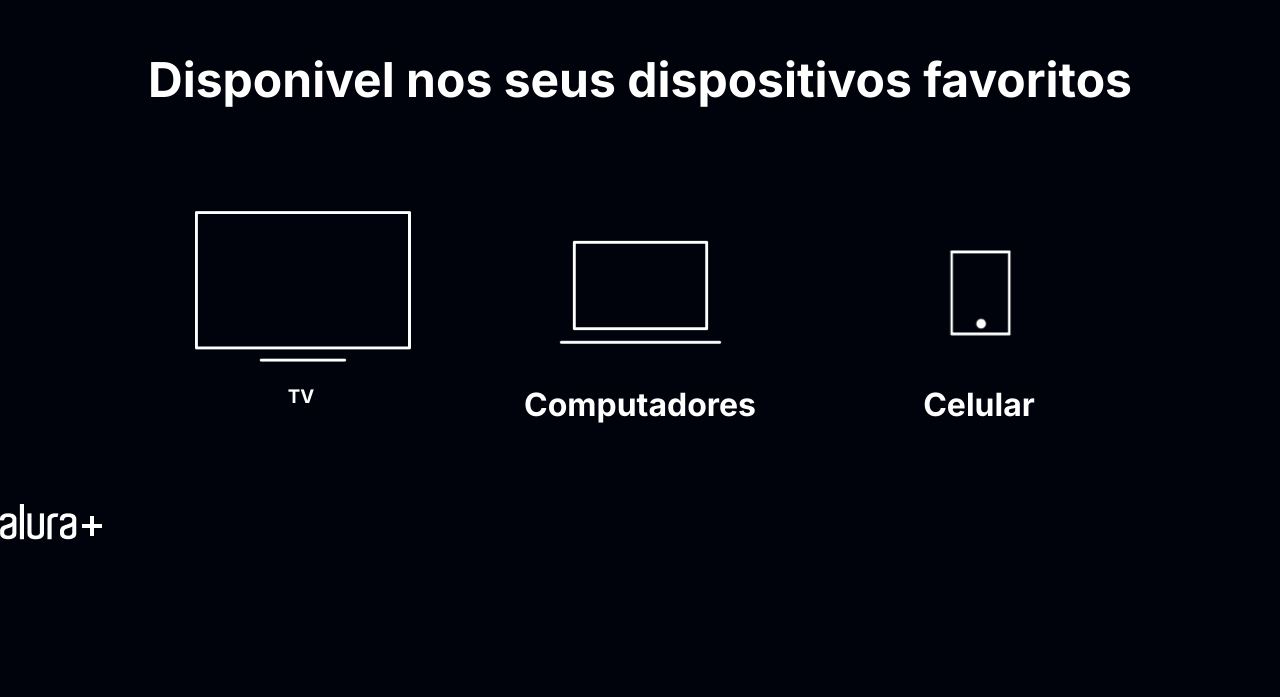
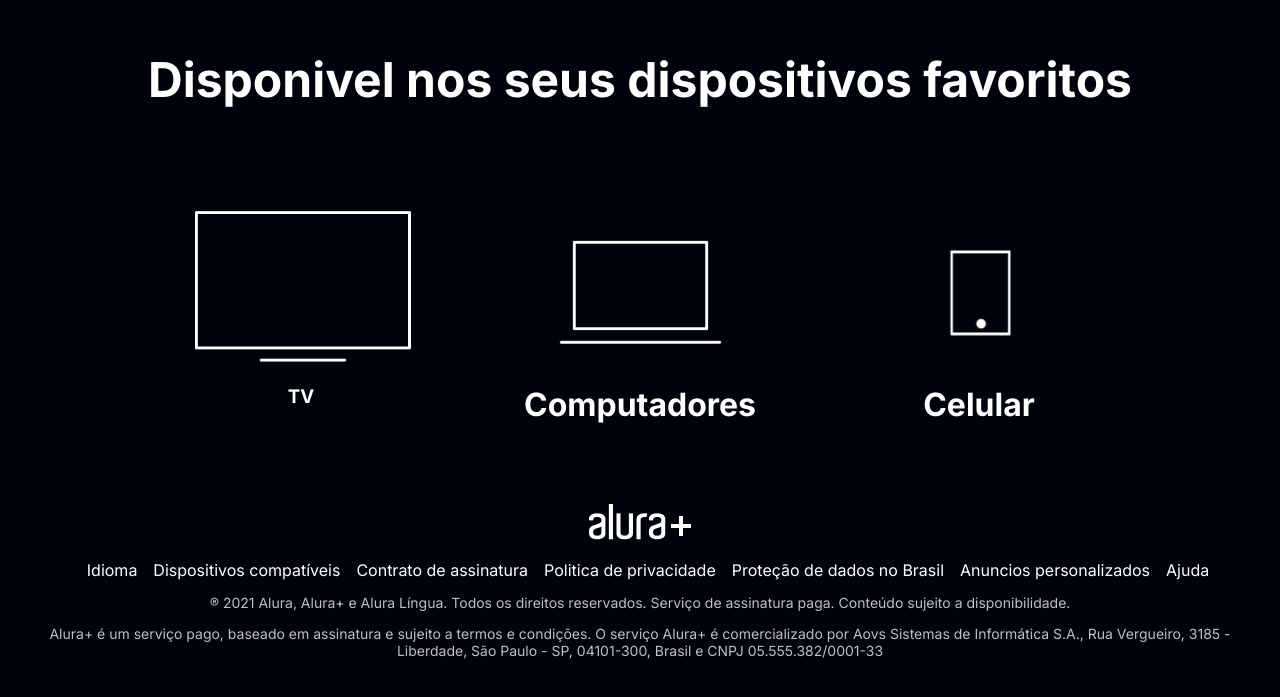
Before and after one commit to fernandorudnikmadeira/projetodoiscerto, a plain HTML site: page aluraplus-aula03/index.html in a window 1280 px wide. Shown: the part 2350-3047 px from the top of the page. Before the commit the page ends 2894 px from the top, so only its background shows below. Drawn offline with Linux system fonts and the light colour scheme.

Commit message:
Add files via upload

```diff
--- a/aluraplus-aula03/index.html
+++ b/aluraplus-aula03/index.html
@@ -58,7 +58,35 @@
 
 </section>
 <footer class="rodape">
-    <img src="img/Logo.png" alt="alura +" class="rodape__logo">
+    <img src="img/Logo.png" alt="Alura+" class="rodape__logo">
+    <ul class="rodape__lista">
+        <li class="lista__link">
+            <a href="#">Idioma</a>
+        </li>
+        <li class="lista__link">
+            <a href="#">Dispositivos compatíveis</a>
+        </li>
+        <li class="lista__link">
+            <a href="#">Contrato de assinatura</a>
+        </li>
+        <li class="lista__link">
+            <a href="#">Politica de privacidade</a>
+        </li>
+        <li class="lista__link">
+            <a href="#">Proteção de dados no Brasil</a>
+        </li>
+        <li class="lista__link">
+            <a href="#">Anuncios personalizados</a>
+        </li>
+        <li class="lista__link">
+            <a href="#">Ajuda</a>
+        </li>
+    </ul>
+    <p class="rodape__texto">® 2021 Alura, Alura+ e Alura Língua. Todos os direitos reservados. Serviço de
+        assinatura paga. Conteúdo sujeito a disponibilidade.</p>
+    <p class="rodape__texto">Alura+ é um serviço pago, baseado em assinatura e sujeito a termos e condições. O
+        serviço Alura+ é comercializado por Aovs Sistemas de Informática S.A., Rua Vergueiro, 3185 - Liberdade, São
+        Paulo - SP, 04101-300, Brasil e CNPJ 05.555.382/0001-33</p>
 </footer>
 
 
--- a/aluraplus-aula03/styles.css
+++ b/aluraplus-aula03/styles.css
@@ -105,3 +105,39 @@ body {
     font-size: 32px;
     color: var(--branco-principal);
 }
+.rodape {
+    text-align: center;
+    margin: 5em 3em;
+}
+
+.rodape__lista {
+    display: flex;
+    justify-content: center;
+    list-style-type: none;
+    margin-top: 1em;
+}
+
+.lista__link a{
+    text-decoration: none;
+    color: var(--branco-principal);
+    margin-left: 1em;
+}
+
+.rodape__texto {
+    margin: 1em 0;
+    color: var(--cinza-secundario);
+    font-size: 14px;
+}
+
+.lista__link a:hover {
+    color: var(--botao-azul);
+}
+
+.lista__link a:active {
+    color: purple;
+}
+
+.container__botao:hover {
+    background-color: var(--botao-azul-efeito);
+    color: var(--cor-de-fundo);
+}
```
